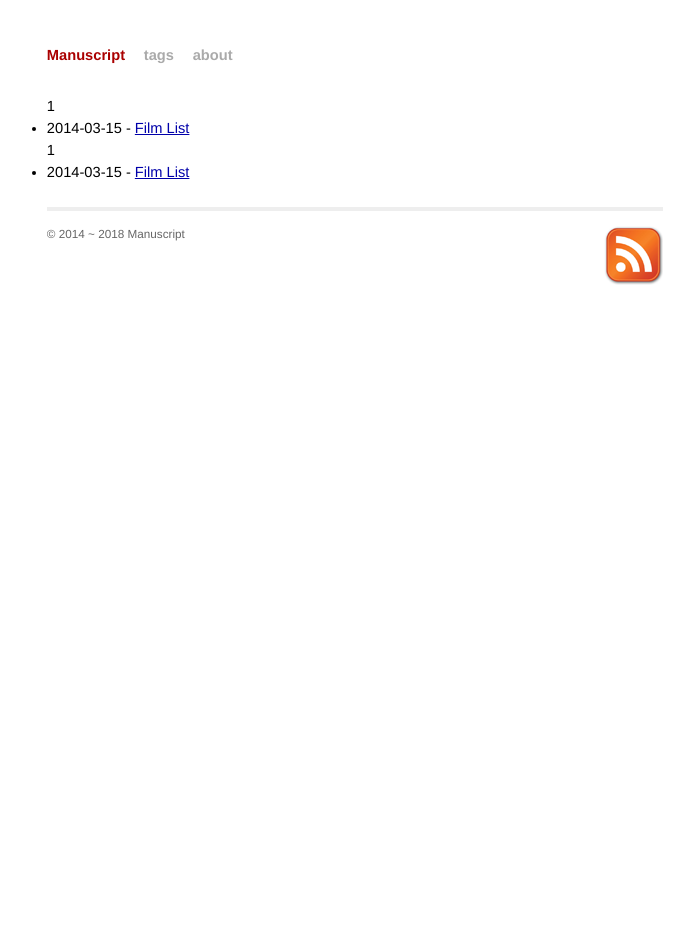
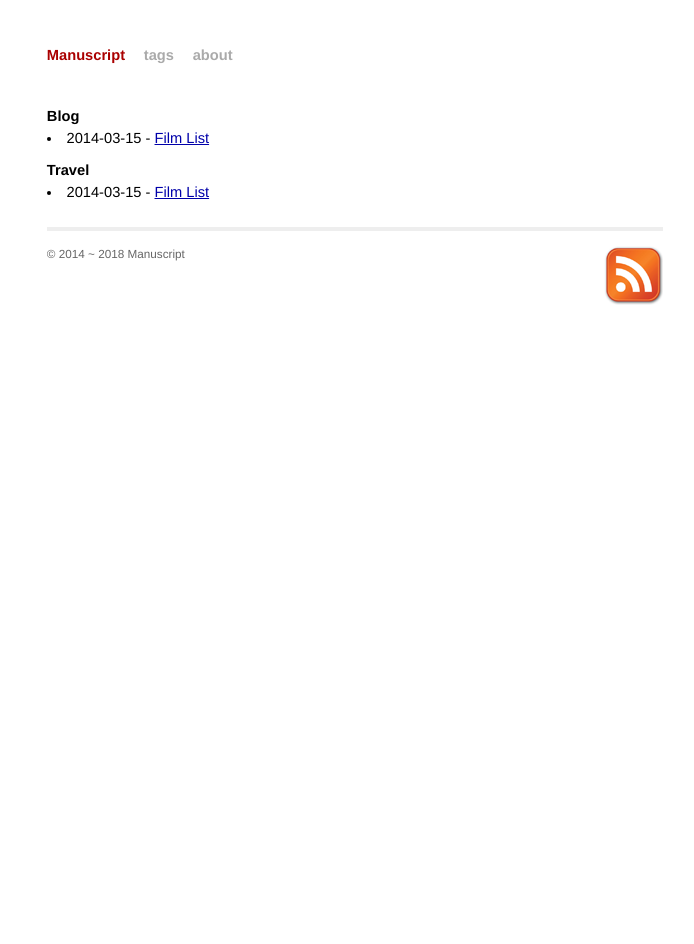
Before and after one commit to noobfish/noobfish.github.io, a Jekyll site: the page built from category.html, in a window 1280 px wide. Shown: the whole page, without its empty margins (285-979 px from the left). Built offline with Jekyll 4.4.1, drawn with Linux system fonts in a browser that asks for light colours.

Commit message:
Update category.html

```diff
--- a/category.html
+++ b/category.html
@@ -5,10 +5,13 @@
 
 
 {% for category in site.categories %}
-</span>{{ category | last | size }}</span>
-<ul class="arc-list">
-    {% for post in category.last %}
-        <li>{{ post.date | date:"%Y-%m-%d"}} - <a href="{{ post.url }}">{{ post.title }}</a></li>
+
+    <h3>{{category[0] | capitalize }}</h3>
+
+    {% for post in category[1] %}
+    <li>
+        <span">{{ post.date | date: "%Y-%m-%d" }}</span> -
+        <a href="{{ post.url }}">{{ post.title }}</a>
+    </li>
     {% endfor %}
-</ul>
 {% endfor %}
```
